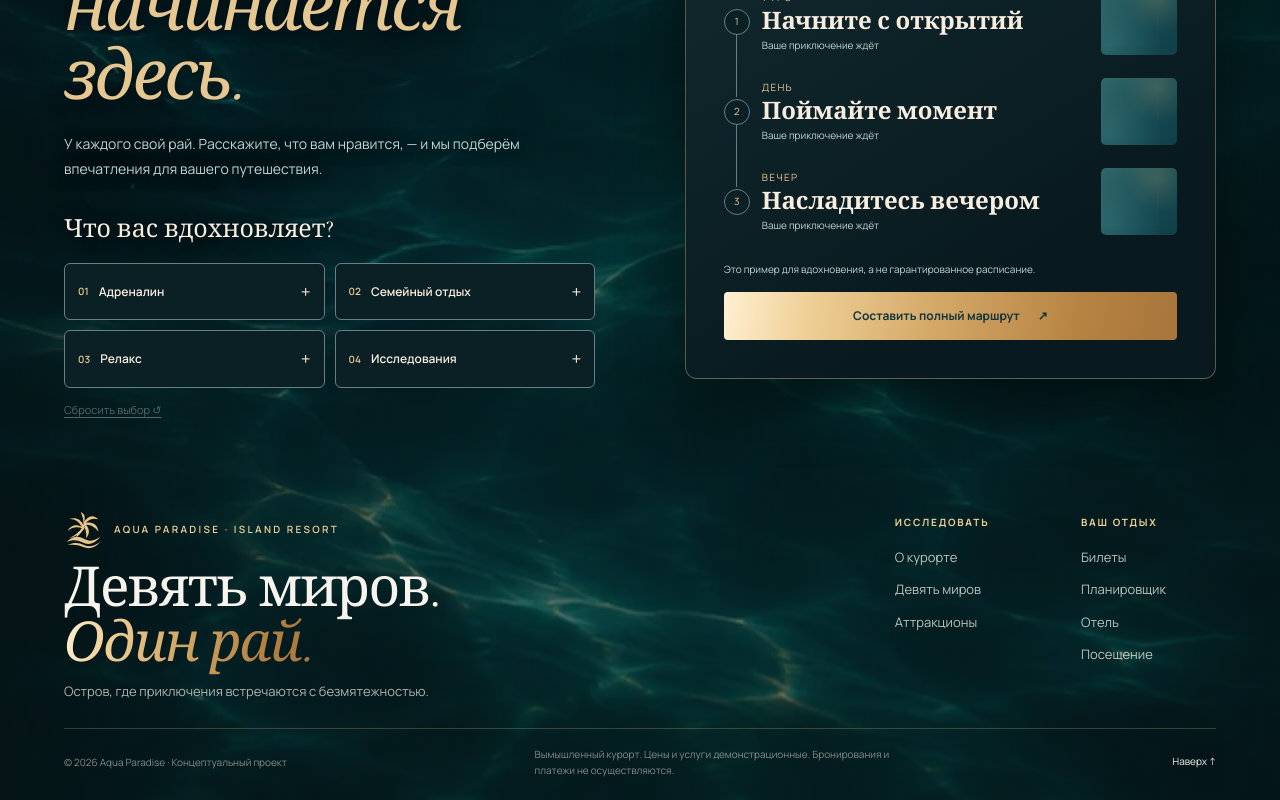
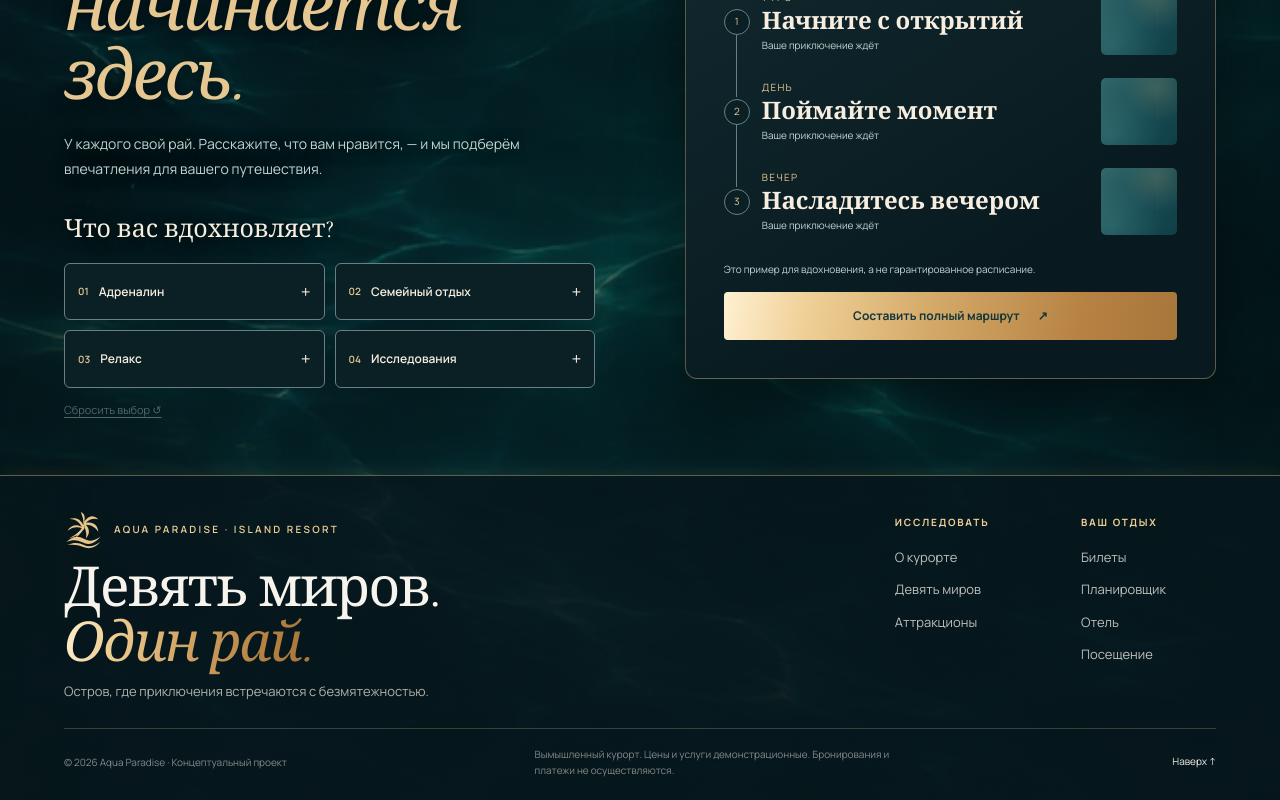
Before and after one commit to raccoonforge/aqua-paradise-resort, a React (Vite) app: page / in a window 1280 px wide. Shown: the part 3547-4347 px from the top of the page. Built offline with nearby package versions, Linux system fonts and the light colour scheme.

Commit message:
style: refine Midnight Obsidian footer and navigation surfaces

```diff
--- a/src/index.css
+++ b/src/index.css
@@ -326,7 +326,7 @@ body {
 .apr-site-header button:focus-visible, .apr-site-header summary:focus-visible, .apr-mobile-drawer button:focus-visible, .apr-mobile-drawer summary:focus-visible { outline: 2px solid #f1d59f; outline-offset: 3px; }
 .apr-mobile-overlay { position: fixed; inset: 0; z-index: 80; }
 .apr-mobile-overlay__scrim { position: absolute; inset: 0; background: rgba(4,25,29,.65); }
-.apr-mobile-drawer { position: absolute; right: 0; top: 0; height: 100%; width: min(88vw,380px); padding: 28px 24px; display: flex; flex-direction: column; overflow-y: auto; background: #103f46; color: #fff7e9; box-shadow: -15px 0 50px rgba(0,0,0,.3); animation: slide-in .25s ease-out both; }
+.apr-mobile-drawer { position: absolute; right: 0; top: 0; height: 100%; width: min(88vw,380px); padding: 28px 24px; display: flex; flex-direction: column; overflow-y: auto; background: #0b252c; color: #fff7e9; box-shadow: inset 1px 0 #efcf9652, -18px 0 54px #0009; animation: slide-in .25s ease-out both; }
 .apr-mobile-drawer__top { display: flex; align-items: start; justify-content: space-between; padding-bottom: 30px; border-bottom: 1px solid rgba(255,255,255,.2); }
 .apr-mobile-drawer__top button { font-size: 22px; padding: 0 6px; }
 .apr-mobile-links { display: flex; flex-direction: column; gap: 0; padding-top: 16px; flex: 1; }
@@ -1078,7 +1078,16 @@ body {
 .apr-nav-link { font-size: clamp(12px,.93vw,13px); font-weight: 500; letter-spacing: .005em; padding: 12px 0; }
 .apr-nav-link::after { bottom: 5px; height: 1px; background: #efcf96; }
 .apr-nav-dropdown[open] > .apr-nav-link::after { right: 0; }
-.apr-nav-dropdown__panel { top: calc(100% + 8px); padding: 10px; border-radius: 12px; background: rgba(12,51,58,.98); border-color: rgba(239,207,150,.17); box-shadow: 0 18px 38px rgba(0,24,30,.24); }
+.apr-nav-dropdown__panel {
+  top: calc(100% + 8px);
+  padding: 10px;
+  border-radius: 12px;
+  background: #123a3fdb;
+  border-color: #efcf9652;
+  box-shadow: 0 14px 36px #02090e66;
+  -webkit-backdrop-filter: blur(16px);
+  backdrop-filter: blur(16px);
+}
 .apr-nav-dropdown__panel button { gap: 12px; padding: 12px; border-radius: 7px; transition: background .2s ease,color .2s ease; }
 .apr-nav-dropdown__panel button:hover,.apr-nav-dropdown__panel button:focus-visible { background: rgba(239,207,150,.1); }
 .apr-header-tickets { min-height: 42px; white-space: nowrap; }
--- a/src/midnight-obsidian.css
+++ b/src/midnight-obsidian.css
@@ -20,13 +20,14 @@
 .apr-shell--midnight .apr-worlds,
 .apr-shell--midnight .apr-worlds__frame,
 .apr-shell--midnight .apr-worlds__media.apr-media,
-.apr-shell--midnight .apr-planner,
-.apr-shell--midnight .apr-footer {
+.apr-shell--midnight .apr-planner {
   background: transparent;
 }
 
 .apr-shell--midnight .apr-footer {
-  border-color: transparent;
+  background: #06171cdb;
+  border-top-color: #e6c79166;
+  box-shadow: 0 -3px 14px #e6c79113;
 }
 
 .apr-shell--midnight .apr-home {
```
